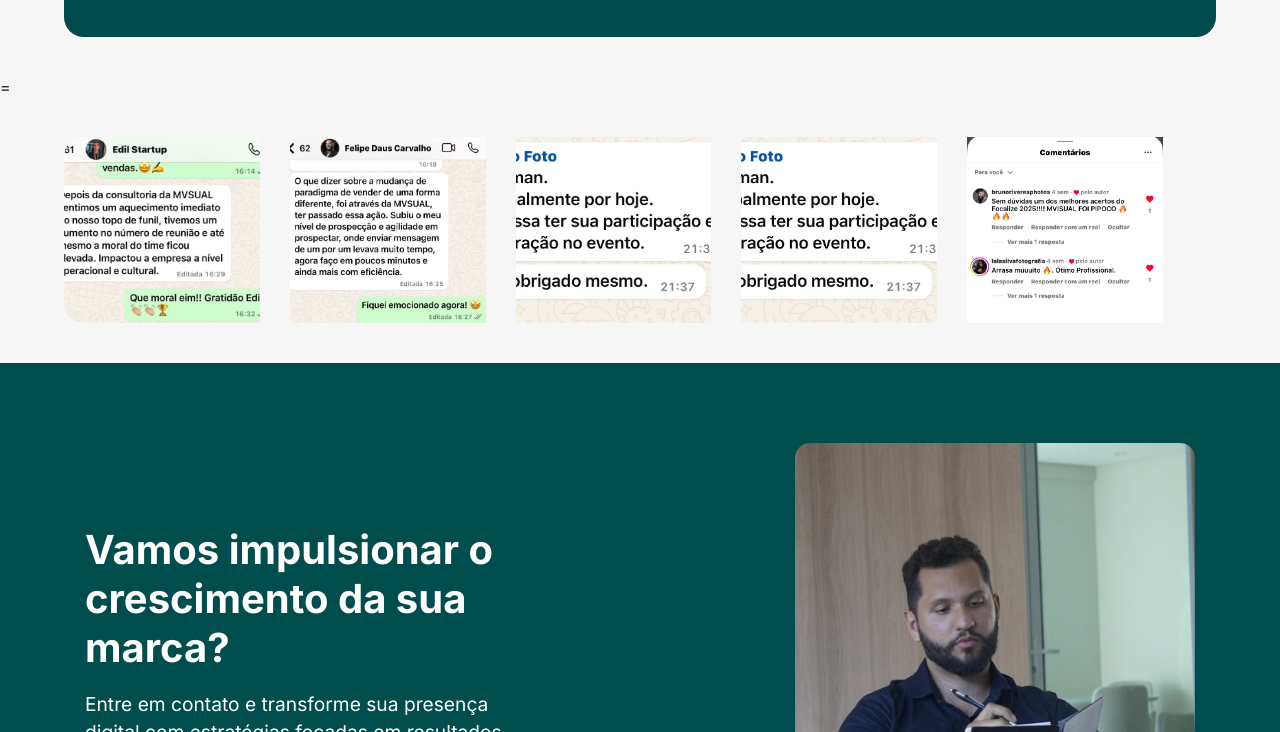
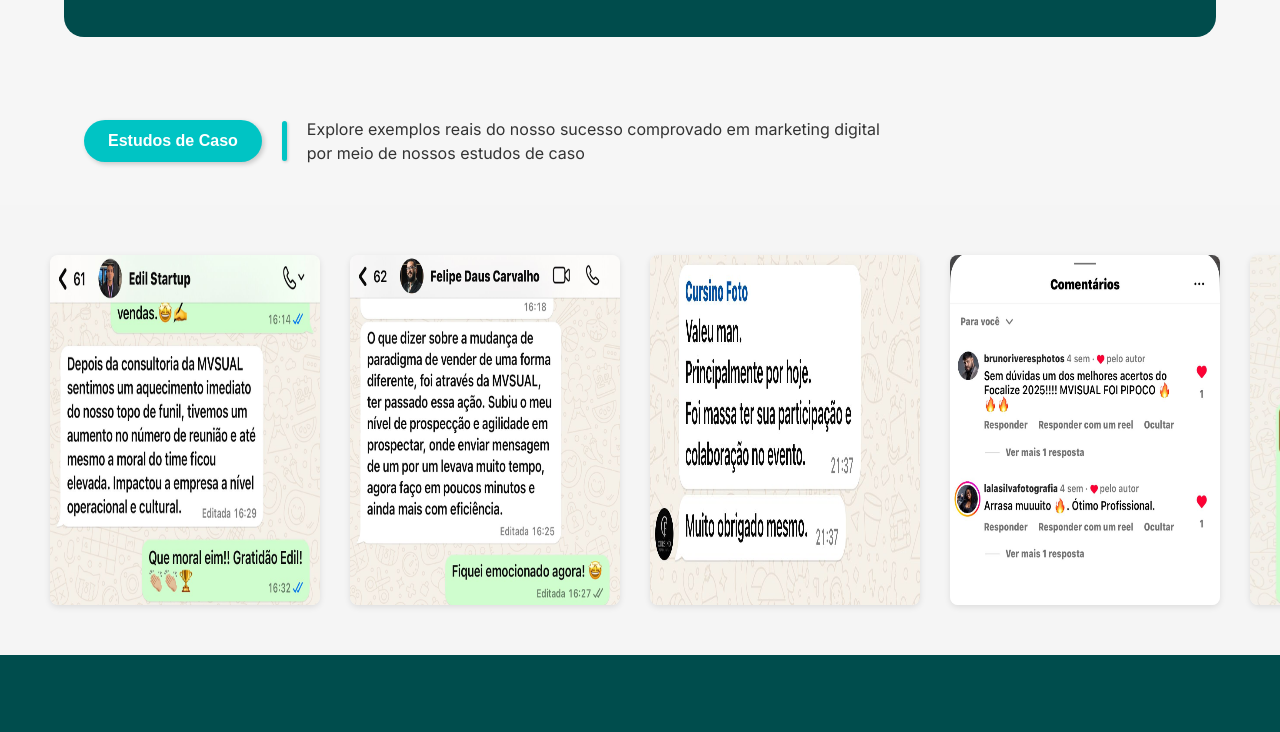
Before and after one commit to andreprograma/MVsual--Marketing, a website: page pages/index.html in a window 1280 px wide. Shown: the part 2961-3693 px from the top of the page. Drawn offline with Linux system fonts and the light colour scheme.

Commit message:
index atualizado

```diff
--- a/css/index.css
+++ b/css/index.css
@@ -685,24 +685,71 @@
   max-width: 600px;
 }
 
-/* Carrossel */
-.carousel-container {
-  width: 90%;
-  margin: 40px auto;
-  overflow: hidden;
-  border-radius: 20px;
+.testemunhos-container {
+  display: flex;
+  flex-wrap: nowrap;
+  overflow-x: auto;
+  gap: 30px;
+  padding: 50px;
+  background-color: #f5f5f5;
 }
 
-.carousel {
-  gap: 30px;
-  display: flex;
-  transition: transform 0.5s ease-in-out;
-  width: 17%;
+.testemunhos-container img {
+  height: 350px;
+  width: 270px;
+  flex-shrink: 0;
+  border-radius: 8px;
+  box-shadow: 0 2px 6px rgba(0,0,0,0.1);
+  transition: transform 0.3s ease;
 }
 
-.carousel img {
-  width: 100%;
-  height: auto;
-  object-fit: cover;
-  flex-shrink: 0;
+.testemunhos-container img:hover {
+  transform: scale(1.5);
 }
+
+/* Scrollbar visível em desktop */
+.testemunhos-container::-webkit-scrollbar {
+  height: 8px;
+}
+
+.testemunhos-container::-webkit-scrollbar-thumb {
+  background-color: #ccc;
+  border-radius: 4px;
+}
+
+.estudo-caso-container {
+  display: flex;
+  align-items: center;
+  gap: 20px;
+  background-color: #f6f6f6;
+  padding: 40px 20px;
+  width: 90%;
+  margin: 0 auto;
+}
+
+.btn-estudo-caso {
+  background-color: #00c4c4;
+  color: white;
+  font-weight: bold;
+  border: none;
+  padding: 12px 24px;
+  font-size: 16px;
+  border-radius: 30px;
+  cursor: pointer;
+  box-shadow: 2px 2px 5px rgba(0,0,0,0.2);
+}
+
+.barra-vertical {
+  width: 5px;
+  height: 40px;
+  background-color: #00c4c4;
+  border-radius: 5px;
+  box-shadow: 1px 1px 3px rgba(0,0,0,0.2);
+}
+
+.texto-estudo-caso {
+  font-size: 16px;
+  color: #333;
+  max-width: 600px;
+  line-height: 1.5;
+}
--- a/pages/index.html
+++ b/pages/index.html
@@ -117,18 +117,23 @@
         <p>Para uma startup de tecnologia, desenvolvemos conteúdo estratégico e ações no LinkedIn, o que gerou 300% mais pedidos de demonstração e trouxe três novos clientes corporativos.</p>
         <a href="#">Saiba mais →</a>
       </div>
-    </div>=
+    </div>
+    <div class="estudo-caso-container">
+      <button class="btn-estudo-caso">Estudos de Caso</button>
+      <span class="barra-vertical"></span>
+      <p class="texto-estudo-caso">
+        Explore exemplos reais do nosso sucesso comprovado em marketing digital por meio de nossos estudos de caso
+      </p>
+    </div>
 
       <!-- section de Imagens -->
-      <div class="carousel-container">
-        <div class="carousel" id="carousel">
-          <img src="../media/img/caso1.jfif" alt="caso 1">
-        <img src="../media/img/caso2.jfif" alt="caso 2">
-        <img src="../media/img/caso3.jfif" alt="caso 3">
-        <img src="../media/img/caso3.jfif" alt="caso 4">
-        <img src="../media/img/caso4.jfif" alt="caso 5">
+      <div class="testemunhos-container">
+        <img src="../media/img/caso1.jfif" alt="Depoimento 1">
+        <img src="../media/img/caso2.jfif" alt="Depoimento 2">
+        <img src="../media/img/caso3.jfif" alt="Depoimento 3">
+        <img src="../media/img/caso4.jfif" alt="Depoimento 4">
+        <img src="../media/img/caso5.jpg" alt="Depoimento 5">
       </div>
-    </div>
   </section>
 
 
```
